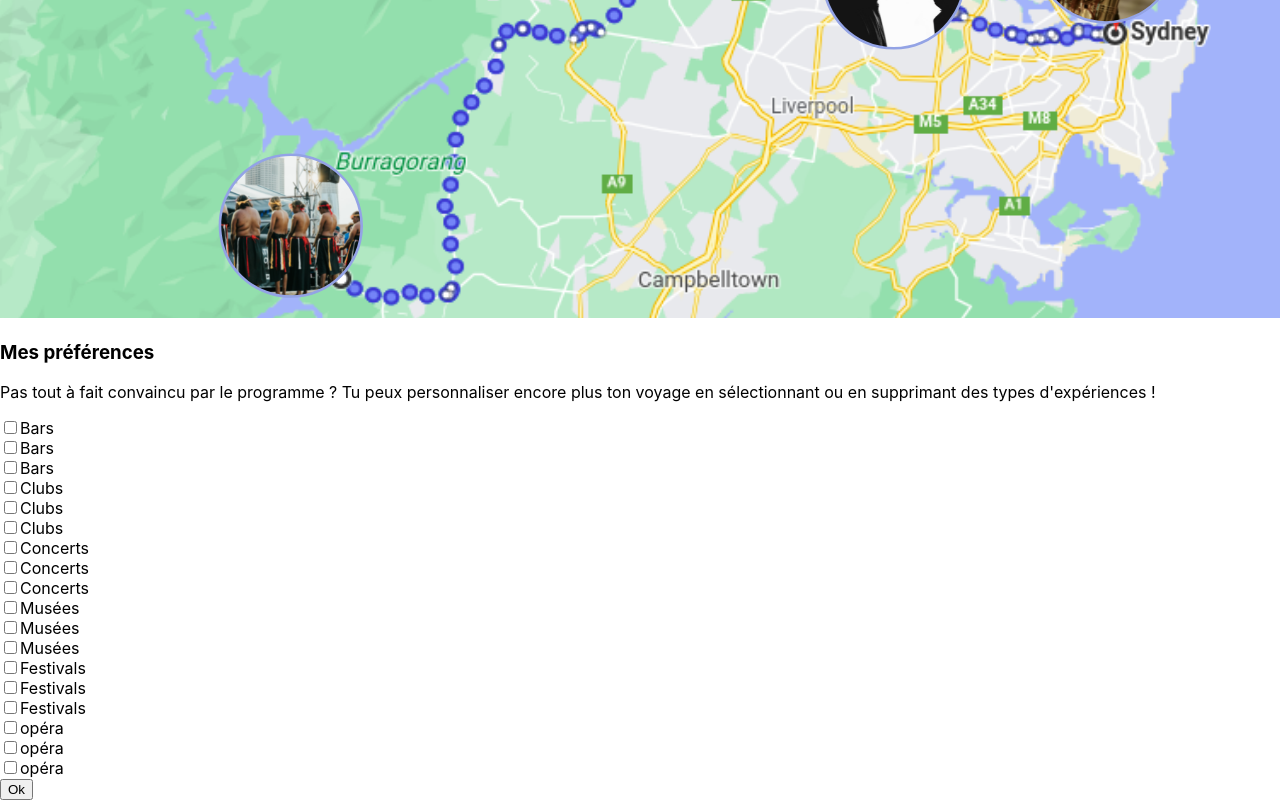
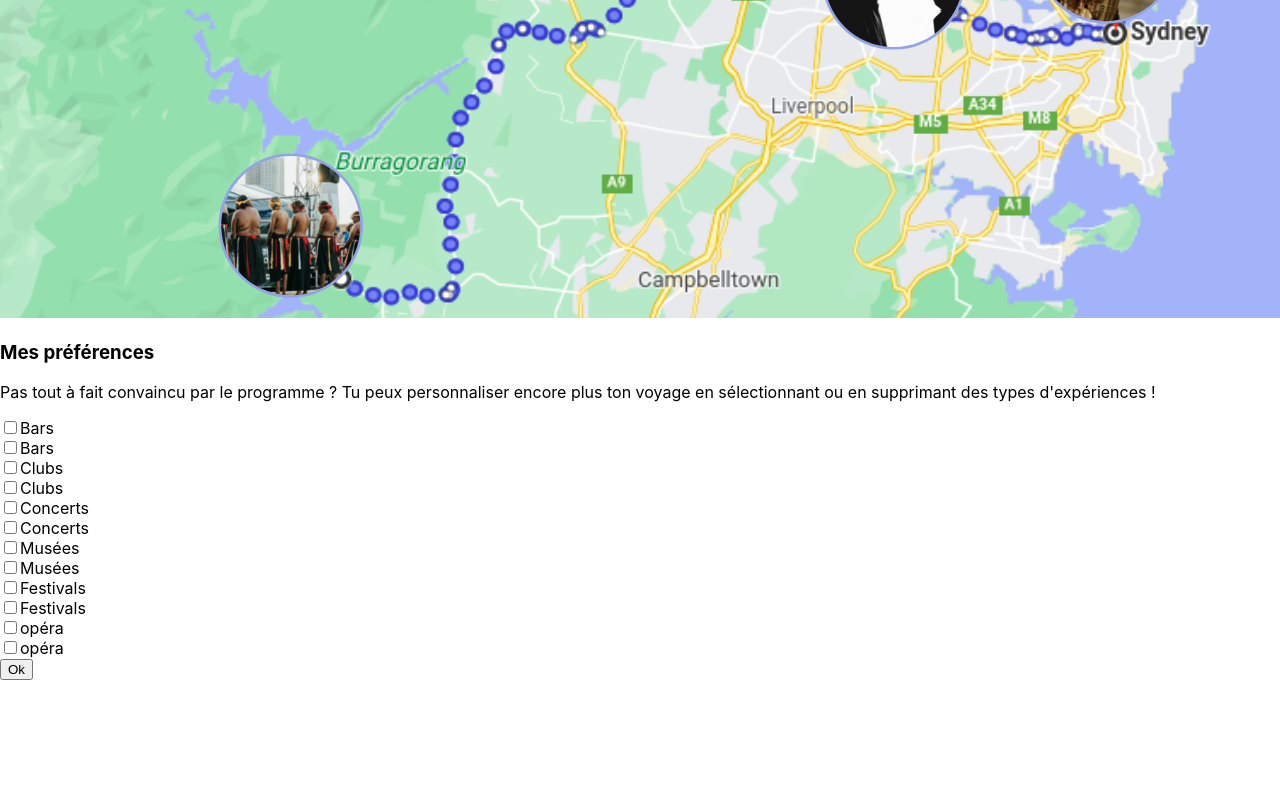
Before and after one commit to ClementDalrue/coding-stones, a React (Vite) app: page /details in a window 1280 px wide. Shown: the part 695-1495 px from the top of the page. After the commit the page ends 1375 px from the top, so only its background shows below. Built offline with nearby package versions, Linux system fonts and the light colour scheme.

Commit message:
chatbot test

```diff
--- a/package.json
+++ b/package.json
@@ -8,6 +8,7 @@
   },
   "dependencies": {
     "react": "^17.0.0",
+    "react-chatbot-kit": "^2.0.1",
     "react-dom": "^17.0.0",
     "react-router": "^6.0.2",
     "react-router-dom": "^6.0.2"
--- a/src/App.css
+++ b/src/App.css
@@ -152,6 +152,6 @@ text-align: center;
 
   /* CSS details */
 
- .details-bg-img {
+ .details-bg-img img{
    width: 100%;
  }
--- a/src/App.jsx
+++ b/src/App.jsx
@@ -3,6 +3,7 @@ import { BrowserRouter, Route, Routes } from "react-router-dom";
 import HomePage from "./HomePage";
 import Details from "./Details";
 import Propositions from "./Propositions";
+
 
 function App() {
   return (
--- a/src/Details.jsx
+++ b/src/Details.jsx
@@ -6,7 +6,14 @@ import londres from "./londres.png";
 import newyork from "./newyork.png";
 import mick from "./mick.jpeg";
 
-const activities=["Bars", "Clubs", "Concerts", "Musées", "Festivals", "opéra"];
+const activities = [
+  "Bars",
+  "Clubs",
+  "Concerts",
+  "Musées",
+  "Festivals",
+  "opéra",
+];
 
 const Details = () => {
   const [carte, setCarte] = useState(Sydney);
@@ -33,13 +40,14 @@ const Details = () => {
           ) : (
             <img src={carte} alt="carte" className="" />
           )}
-
+          <div>
             <h3>Mes préférences</h3>
             <p>
               Pas tout à fait convaincu par le programme ? Tu peux personnaliser
               encore plus ton voyage en sélectionnant ou en supprimant des types
               d'expériences !{" "}
             </p>
+            </div>
             <form>
               {activities.map((activitie) => (
                 <div className="preferences-container">
@@ -59,10 +67,6 @@ const Details = () => {
                     />
                     <label for={activitie}>{activitie}</label>
                   </span>
-              <span>
-                <input type="checkbox" id={activitie} />
-                <label for={activitie}>{activitie}</label>
-              </span>
                 </div>
               ))}
               <div>
--- a/src/HomePage.jsx
+++ b/src/HomePage.jsx
@@ -1,6 +1,6 @@
 import React, { useState } from "react";
 import { Link } from 'react-router-dom';
-import logo from "./logo.svg";
+import logo from "./logo.png";
 
 const musicGenres = ["Blues", "Jazz", "Rap", "Reggae", "Rock"];
 
--- a/src/Propositions.jsx
+++ b/src/Propositions.jsx
@@ -1,4 +1,5 @@
 import React from "react";
+import Chatbot from "react-chatbot-kit";
 import { Link } from "react-router-dom";
 
 const Propositions = () => {
@@ -6,6 +7,7 @@ const Propositions = () => {
     <div className="proposition-bg">
 
       <Link to="/details"><button className="proposition-btn">+ Détail</button></Link>
+      <Chatbot />
     </div>
   );
 };
```
Also changed, not shown: src/logo.png (added), 1 other file (tests, documents, lock files or other folders). Lines whose indentation alone changed are shown as unchanged.
